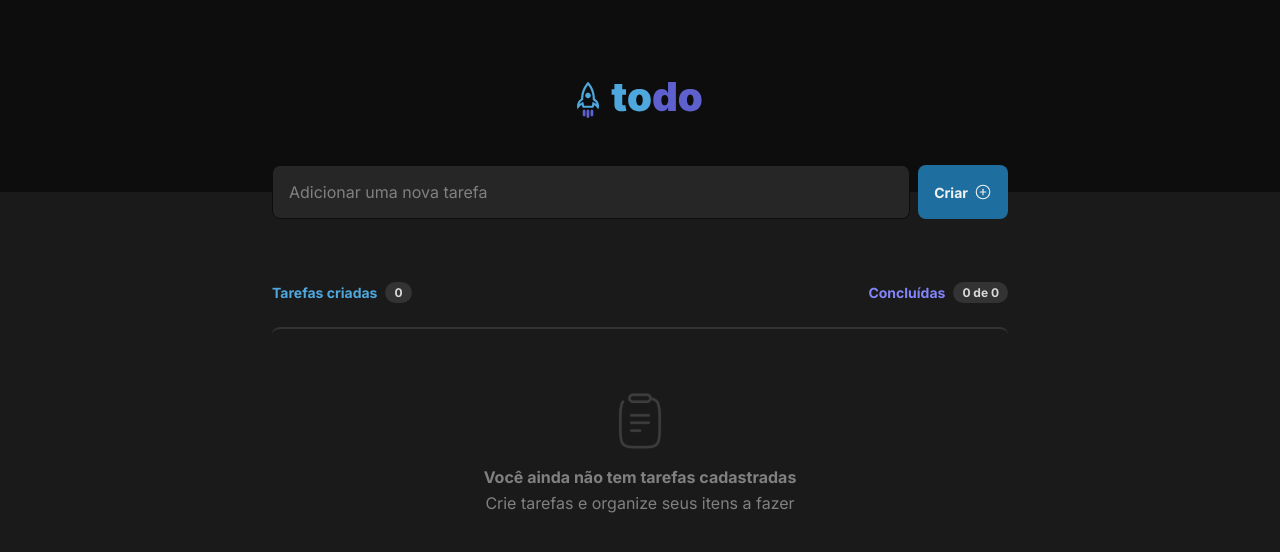
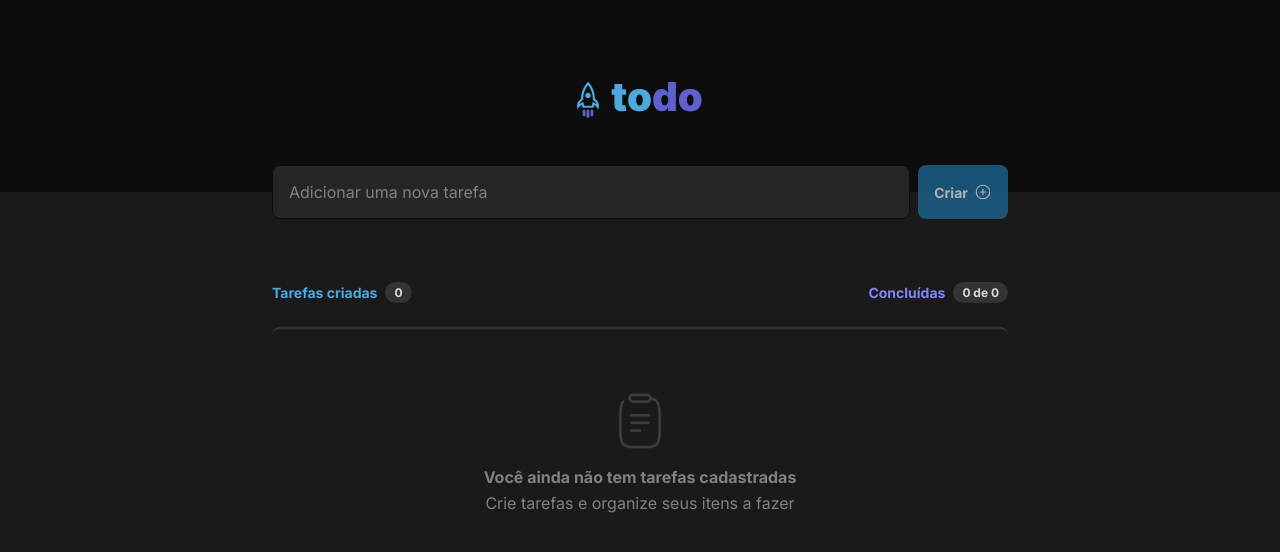
Before and after one commit to felipekgouvea/todo-ignite, a React (Vite) app: page / in a window 1280 px wide. Shown: the top 552 px of the page. Built offline with nearby package versions, Linux system fonts and the light colour scheme.

Commit message:
feat: Input field validation

```diff
--- a/src/Header/Header.module.css
+++ b/src/Header/Header.module.css
@@ -32,7 +32,7 @@
   color: var(--gray-300);
 }
 
-.newTaskForm button{
+.newTaskForm button[type="submit"]{
   height: 100%;
   padding: 0 1rem;
   background-color: var(--blue-dark);
@@ -49,8 +49,13 @@
   transition: background-color 0.1s;
 }
 
-.newTaskForm button:hover{
+.newTaskForm button[type=submit]:not(:disabled):hover{
   background-color: var(--blue);
+}
+
+.newTaskForm button[type=submit]:disabled{
+  opacity: 0.7;
+  cursor: not-allowed;
 }
 
 @media(max-width: 768px){
--- a/src/Header/Header.tsx
+++ b/src/Header/Header.tsx
@@ -1,7 +1,7 @@
 import styles from './Header.module.css'
 import TodoLogo from '../assets/todoLogo.svg'
 import { PlusCircle } from 'phosphor-react'
-import { ChangeEvent, FormEvent, useState } from 'react'
+import { ChangeEvent, FormEvent, InvalidEvent, useState } from 'react'
 
 interface HeaderProps {
   onAddTask: (taskText: string) => void
@@ -17,8 +17,15 @@ export const Header = ({ onAddTask }: HeaderProps) => {
   }
 
   const handleTextTask = (event: ChangeEvent<HTMLInputElement>) => {
+    event.target.setCustomValidity('')
     setTaskText(event.target.value)
   }
+
+  const handleNewTaksInvalid = (event: InvalidEvent<HTMLInputElement>) => {
+    event.target.setCustomValidity('Este campo é obrigatório')
+  }
+
+  const isNewTaskEmpty = taskText.length === 0
 
   return (
     <header className={styles.header}>
@@ -29,8 +36,10 @@ export const Header = ({ onAddTask }: HeaderProps) => {
           placeholder="Adicionar uma nova tarefa"
           onChange={handleTextTask}
           value={taskText}
+          required
+          onInvalid={handleNewTaksInvalid}
         />
-        <button>
+        <button type="submit" disabled={isNewTaskEmpty}>
           Criar <PlusCircle size={18} />
         </button>
       </form>
```
